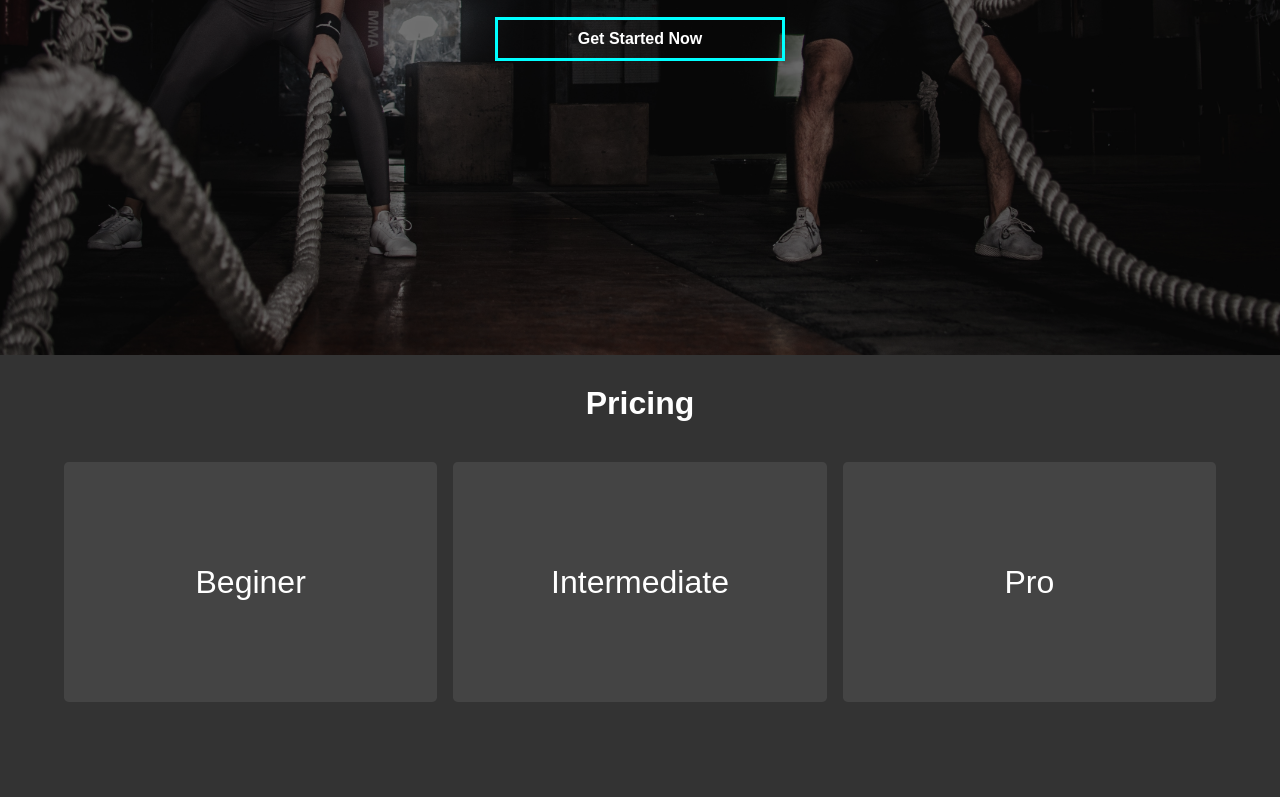
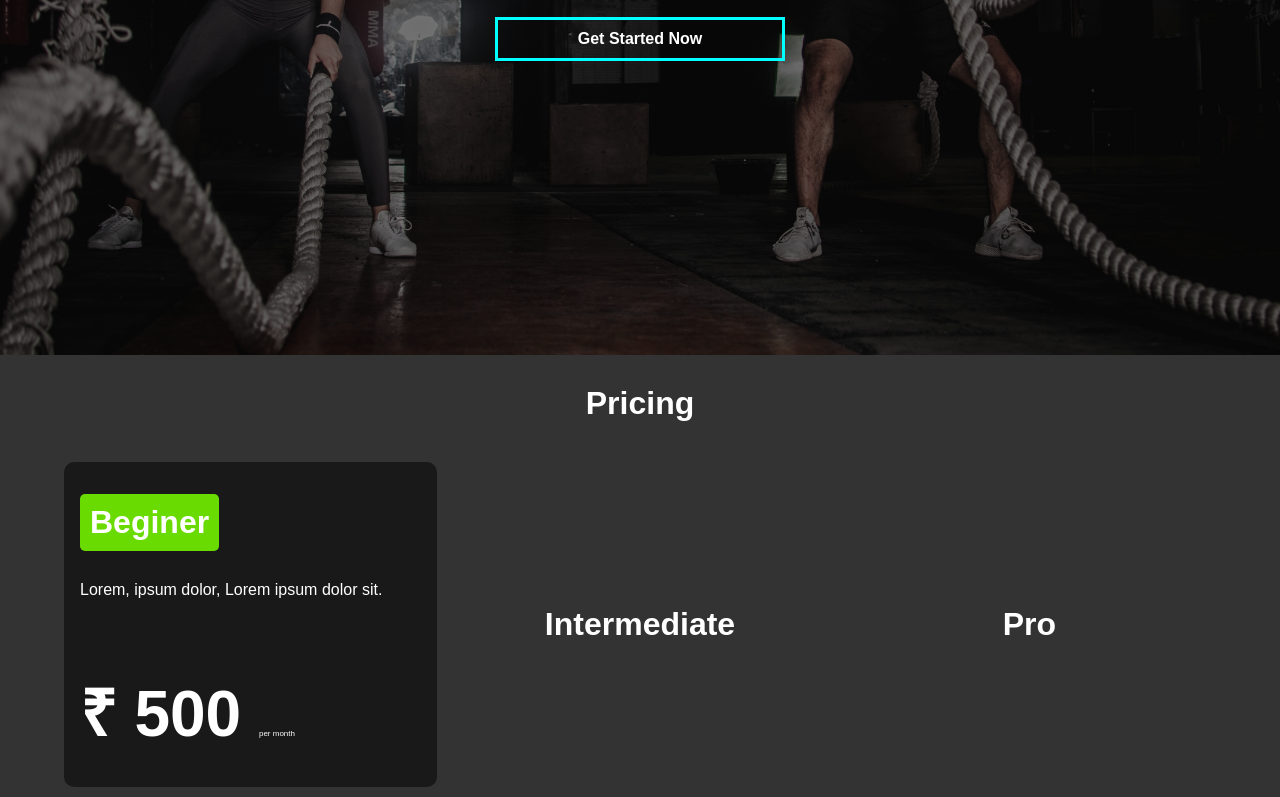
Before and after one commit to aka8921/GymLandingPage, a plain HTML site: page index.html in a window 1280 px wide. Shown: the part 445-1242 px from the top of the page. Before the commit the page ends 1157 px from the top, so only its background shows below. Drawn offline with Linux system fonts and the light colour scheme.

Commit message:
card layout in progress

```diff
--- a/index.html
+++ b/index.html
@@ -10,7 +10,7 @@
     <div class="main">
 
 
-        <div class="nav darkerbgclr container">
+        <div class="nav darken container">
 
 
             <div class="logo">
@@ -22,7 +22,7 @@
 
 
         </div>
-        <div class="mainText darkerbgclr container">
+        <div class="mainText darken container">
 
             <div class="headingMain">
                 Unleash, The Beast In You
@@ -44,15 +44,25 @@
         </div>
     </div>
     <div class="container pricing">
-        <div class="card">
-            <span class="heading-3 center">
-                Beginer
-                <!-- <ul class="features subtitle-3">
-                    <li>lorem Ipsum</li>
-                    <li>lorem Ipsum</li>
-                    <li>lorem Ipsum</li>
-                </ul> -->
-            </span>
+        <div class=" beginer card">
+            <div class="darken overlay">
+                <span class="heading-3 btn green offer">
+                    Beginer
+                </span>
+                <span class="subtitle-2 desc">
+                    Lorem, ipsum dolor, Lorem ipsum dolor sit.
+                </span>
+                <div class="pricingDiv">
+
+                    <span class="price heading-2">
+                        ₹ 500
+                    </span>
+                    <span class="perMonth subtitle-3">
+                        per month
+                    </span>
+
+                </div>
+            </div>
         </div>
         <div class="card">
             <span class="heading-3 center">
--- a/main.css
+++ b/main.css
@@ -7,7 +7,7 @@ body{
 }
 
 .main{
-    background-color: red;
+    background-color: black;
     height: 100vh;
     background-image: url("./assets/cover.jpg");
     background-attachment: fixed;
@@ -17,6 +17,7 @@ body{
     display: flex;
     flex-direction: column;
     justify-content: center;
+
 
 }
 
@@ -64,10 +65,6 @@ body{
     font-weight: 900;
 }
 
-.darkerbgclr{
-    background-color: rgba(0,0,0,0.5);
-}
-
 .buttonNeon:hover{
     background-color: #0ff;
     color: black;
@@ -89,14 +86,12 @@ body{
 }
 
 .card{
-    padding: 20px;
-    background-color: #444;
+    border-radius: 20px;
+    min-height: 300px;
     display: flex;
     flex-direction: column;
     justify-content: center;
-    align-items: center;
-    border-radius: 0.3em;
-    min-height: 200px;
+
 }
 
 .features{
@@ -108,6 +103,27 @@ body{
 
 .features > li{
     margin: 1em;
+}
+
+.beginer{
+    /* background-image: url(./assets/beginer.jpeg); */
+    background-color: #333;
+
+}
+
+.pricingDiv{
+    justify-self: start;
+}
+
+.overlay{
+    padding: 2em 1em;
+    /* background-color: rgba(0,0,0,0.8); */
+    flex-grow: 1;
+    border-radius: 10px;
+    border-color: chartreuse;
+    display: grid;
+    grid-template-rows: repeat(3,1fr);
+    justify-content: start;
 }
 
 @media(min-width:600px){
@@ -125,6 +141,17 @@ body{
 
 .heading-3{
     font-size: 2em;
+    font-weight: 900;
+}
+
+.heading-2{
+    font-size: 4em;
+    font-weight: 900;
+}
+
+.heading-1{
+    font-size: 6em;
+    font-weight: 900;
 }
 
 .center{
@@ -135,6 +162,14 @@ body{
     font-size: 0.5em;
 }
 
+.subtitle-2{
+    font-size: 1em;
+}
+
+.subtitle-1{
+    font-size: 1.5em;
+}
+
 .red{
     background-color: red;
 }
@@ -142,3 +177,34 @@ body{
 .spaced{
     padding: 20px;
 }
+
+.darken{
+    background-color: rgba(0,0,0,0.5);
+}
+
+
+
+.btn{
+
+    padding: 10px;
+    border-radius:5px;
+
+}
+
+.yellow{
+    background-color: yellow;
+    color: black;
+}
+
+.green{
+    background-color: rgb(106, 219, 0);
+}
+
+.desc{
+    font-weight: lighter;
+}
+
+.offer{
+    align-self: start;
+    justify-self: start;
+}
```
Also changed, not shown: assets/beginer.jpeg (renamed from assets/women.jpeg).
